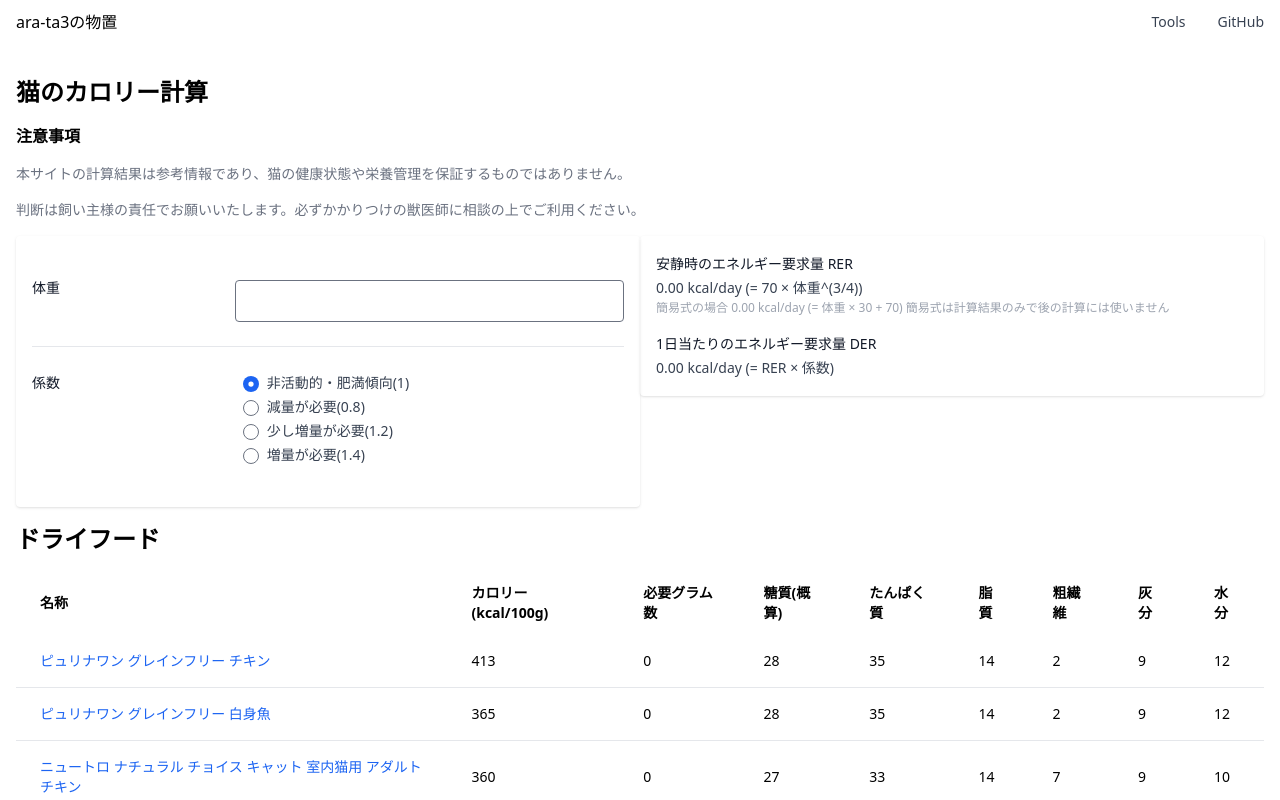
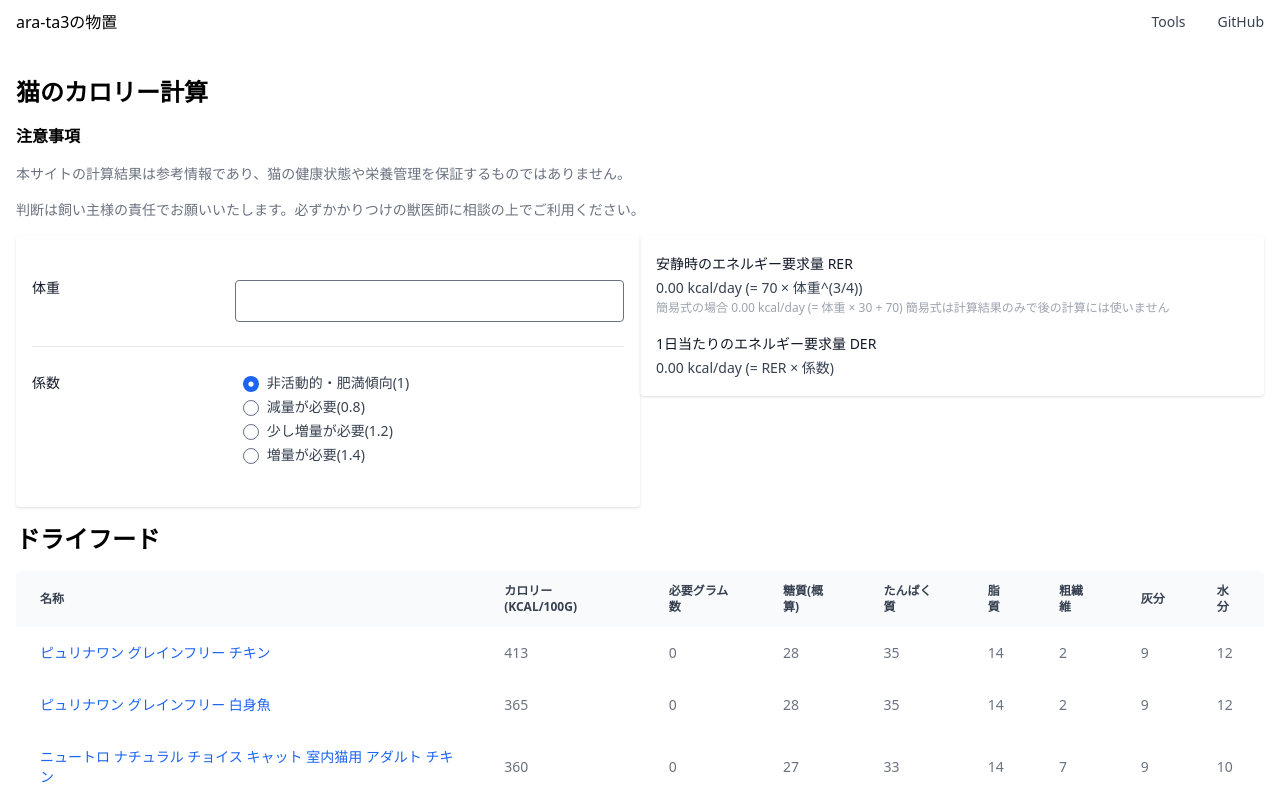
Before and after one commit to ara-ta3/ara-ta3.github.io, a React (Vite) app: page /cat/calorie in a window 1280 px wide. Shown: the top 800 px of the page. Built offline with nearby package versions, Linux system fonts and the light colour scheme.

Commit message:
Use flowbite-react in dry hood table

```diff
--- a/src/components/cats/DryFoods.tsx
+++ b/src/components/cats/DryFoods.tsx
@@ -1,13 +1,12 @@
 import React from "react";
 
 import { DryFoods, Food } from "../../domains/Cat.ts";
+import { Table } from "flowbite-react";
 
-const DryFoodTableBody: React.FC<{ feed: Food; der: number }> = (
-  props,
-) => {
+const DryFoodTableBody: React.FC<{ feed: Food; der: number }> = (props) => {
   return (
-    <tr className="bg-white border-b dark:bg-gray-800 dark:border-gray-700">
-      <td className="px-6 py-4">
+    <Table.Row>
+      <Table.Cell className="px-6 py-4">
         <a
           className="hover:underline text-blue-600"
           href={props.feed.url}
@@ -15,18 +14,26 @@ const DryFoodTableBody: React.FC<{ feed: Food; der: number }> = (
         >
           {props.feed.name}
         </a>
-      </td>
-      <td className="px-6 py-4">{props.feed.kcalPer100}</td>
-      <td className="px-6 py-4">
-        {Math.round(props.der / props.feed.kcalPer100 * 100)}
-      </td>
-      <td className="px-6 py-4">{props.feed.nutrition.carbohydrate}</td>
-      <td className="px-6 py-4">{props.feed.nutrition.protein}</td>
-      <td className="px-6 py-4">{props.feed.nutrition.fat}</td>
-      <td className="px-6 py-4">{props.feed.nutrition.fiber}</td>
-      <td className="px-6 py-4">{props.feed.nutrition.ash}</td>
-      <td className="px-6 py-4">{props.feed.nutrition.moisture}</td>
-    </tr>
+      </Table.Cell>
+      <Table.Cell className="px-6 py-4">{props.feed.kcalPer100}</Table.Cell>
+      <Table.Cell className="px-6 py-4">
+        {Math.round((props.der / props.feed.kcalPer100) * 100)}
+      </Table.Cell>
+      <Table.Cell className="px-6 py-4">
+        {props.feed.nutrition.carbohydrate}
+      </Table.Cell>
+      <Table.Cell className="px-6 py-4">
+        {props.feed.nutrition.protein}
+      </Table.Cell>
+      <Table.Cell className="px-6 py-4">{props.feed.nutrition.fat}</Table.Cell>
+      <Table.Cell className="px-6 py-4">
+        {props.feed.nutrition.fiber}
+      </Table.Cell>
+      <Table.Cell className="px-6 py-4">{props.feed.nutrition.ash}</Table.Cell>
+      <Table.Cell className="px-6 py-4">
+        {props.feed.nutrition.moisture}
+      </Table.Cell>
+    </Table.Row>
   );
 };
 
@@ -34,26 +41,26 @@ const DryFoodTable: React.FC<{ der: number }> = (props: { der: number }) => {
   return (
     <div className="relative overflow-x-auto">
       <h1 className="text-2xl font-bold my-4 ">ドライフード</h1>
-      <table className="w-full text-sm text-left">
-        <thead>
-          <tr>
-            <th className="px-6 py-3">名称</th>
-            <th className="px-6 py-3">カロリー(kcal/100g)</th>
-            <th className="px-6 py-3">必要グラム数</th>
-            <th className="px-6 py-3">糖質(概算)</th>
-            <th className="px-6 py-3">たんぱく質</th>
-            <th className="px-6 py-3">脂質</th>
-            <th className="px-6 py-3">粗繊維</th>
-            <th className="px-6 py-3">灰分</th>
-            <th className="px-6 py-3">水分</th>
-          </tr>
-        </thead>
-        <tbody>
+      <Table>
+        <Table.Head>
+          <Table.HeadCell className="px-6 py-3">名称</Table.HeadCell>
+          <Table.HeadCell className="px-6 py-3">
+            カロリー(kcal/100g)
+          </Table.HeadCell>
+          <Table.HeadCell className="px-6 py-3">必要グラム数</Table.HeadCell>
+          <Table.HeadCell className="px-6 py-3">糖質(概算)</Table.HeadCell>
+          <Table.HeadCell className="px-6 py-3">たんぱく質</Table.HeadCell>
+          <Table.HeadCell className="px-6 py-3">脂質</Table.HeadCell>
+          <Table.HeadCell className="px-6 py-3">粗繊維</Table.HeadCell>
+          <Table.HeadCell className="px-6 py-3">灰分</Table.HeadCell>
+          <Table.HeadCell className="px-6 py-3">水分</Table.HeadCell>
+        </Table.Head>
+        <Table.Body>
           {DryFoods.map((f) => (
             <DryFoodTableBody key={f.id} der={props.der} feed={f} />
           ))}
-        </tbody>
-      </table>
+        </Table.Body>
+      </Table>
     </div>
   );
 };
```
